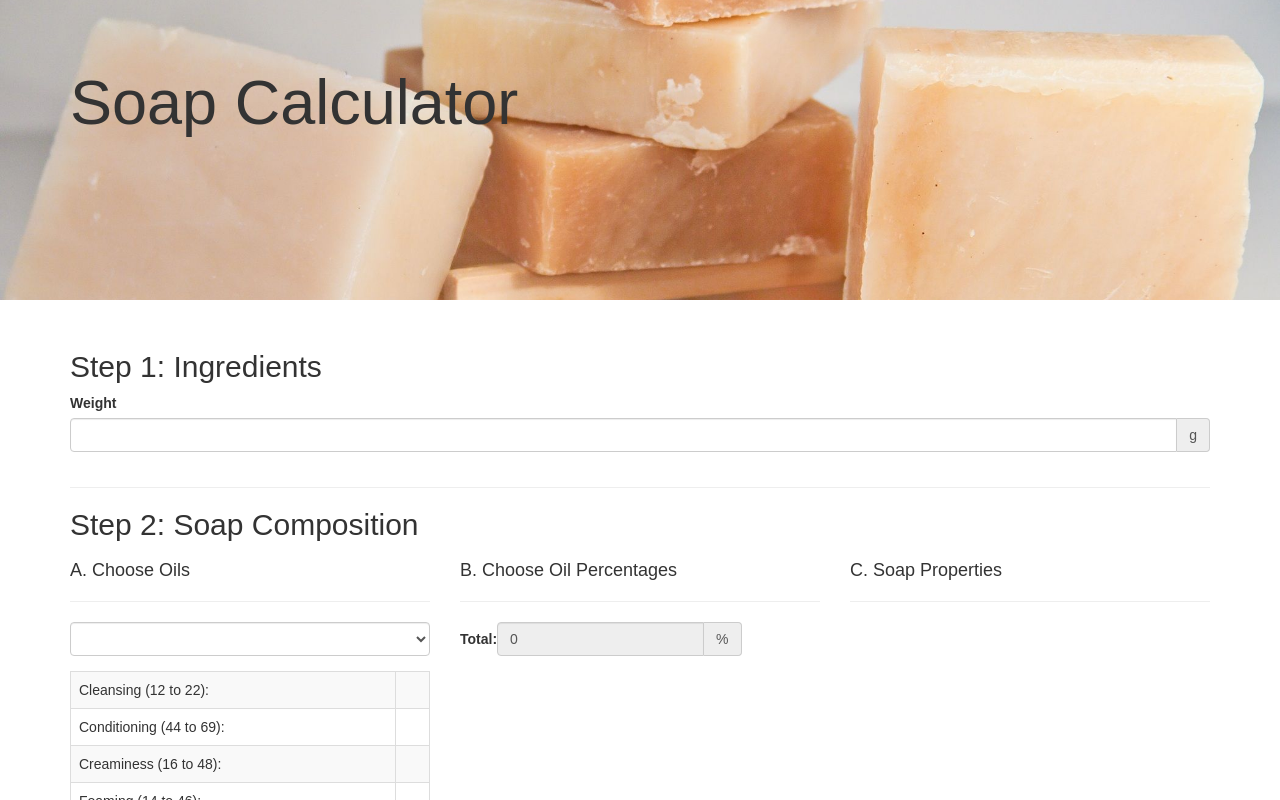
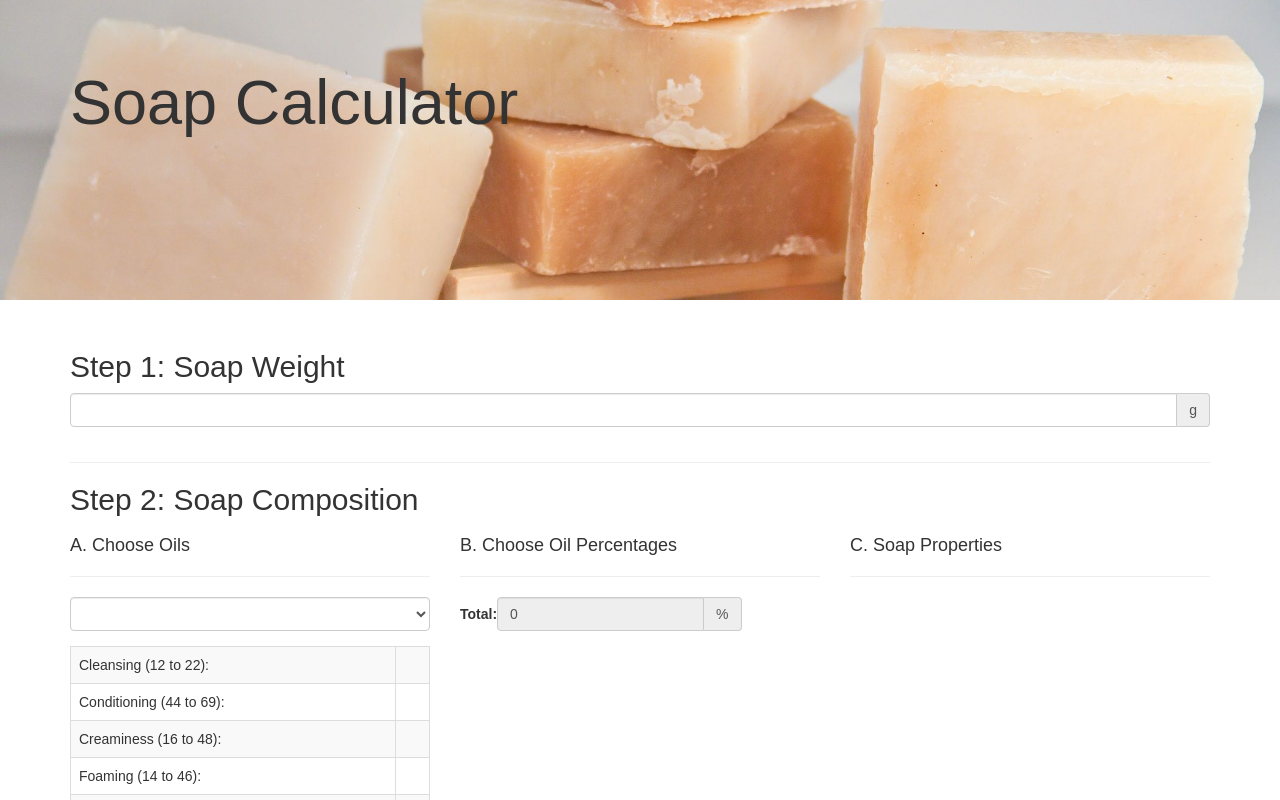
Before and after one commit to austinhansen/soapcalculator, a React (Create React App) app: page / in a window 1280 px wide. Shown: the top 800 px of the page. Built offline with nearby package versions, Linux system fonts and the light colour scheme.

Commit message:
tweak step 1 text a bit

```diff
--- a/src/components/App.js
+++ b/src/components/App.js
@@ -1,5 +1,5 @@
 import React, { Component } from 'react';
-import { Grid, Row, Col, FormGroup, InputGroup, FormControl, ControlLabel } from 'react-bootstrap';
+import { Grid, Row, Col, FormGroup, InputGroup, FormControl } from 'react-bootstrap';
 import Banner from './Banner';
 import OilList from './OilList';
 import Soap from './Soap';
@@ -97,9 +97,8 @@ class App extends Component {
         <Grid>
           <Row className="show-grid">
             <Col sm={12}>
-              <h2>Step 1: Ingredients</h2>
+              <h2>Step 1: Soap Weight</h2>
               <FormGroup>
-                <ControlLabel>Weight</ControlLabel>
                 <InputGroup>
                   <FormControl onChange={this.updateWeight} type="number" />
                   <InputGroup.Addon>g</InputGroup.Addon>
```
